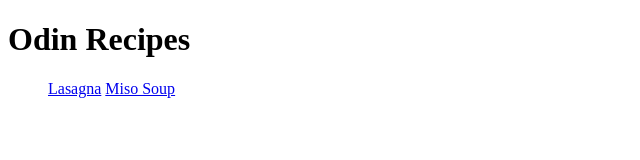
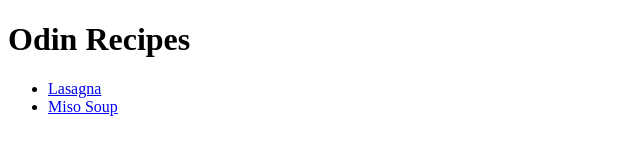
Before and after one commit to dungdul/odin-recipes, a plain HTML site: page index.html in a window 1280 px wide. Shown: the whole page, without its empty margins (0-640 px from the left). Drawn offline with Linux system fonts and the light colour scheme.

Commit message:
Add <li> to links in index.html
Without <li>, they don't form a list.

```diff
--- a/index.html
+++ b/index.html
@@ -8,8 +8,8 @@
 <body>
     <h1>Odin Recipes</h1>
     <ul>
-        <a href="recipes/lasagna.html">Lasagna</a>
-        <a href="recipes/miso-soup.html">Miso Soup</a>
+        <li><a href="recipes/lasagna.html">Lasagna</a></li>
+        <li><a href="recipes/miso-soup.html">Miso Soup</a></li>
     </ul>
 </body>
 </html>
```
